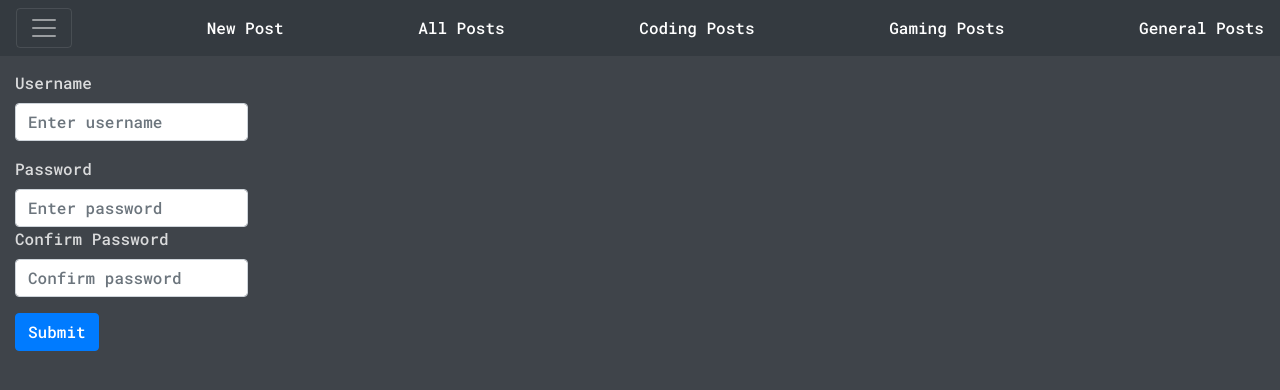
After one commit to scicluna/fakeforum, a Node server app: page /signup in a window 1280 px wide. The commit adds this page. Shown: the top 390 px of the page. Run offline with Node 20, Linux system fonts and the light colour scheme; some libraries are stand-ins or nearby versions.

Commit message:
Login and Signup forms created and routed

```diff
--- a/package.json
+++ b/package.json
@@ -23,9 +23,11 @@
     "nodemon": "^2.0.21"
   },
   "dependencies": {
+    "bcrypt": "^5.1.0",
     "dotenv": "^16.0.3",
     "express": "^4.18.2",
     "express-handlebars": "^7.0.1",
+    "express-session": "^1.17.3",
     "mysql2": "^3.1.2",
     "sequelize": "^6.29.0"
   }
--- a/public/css/main.css
+++ b/public/css/main.css
@@ -23,3 +23,11 @@ body {
 .postcard:nth-child(1){
     margin-top: 6px;
 }
+
+.loginform, .signupform{
+    display: flex;
+    flex-direction: column;
+    align-items: flex-start;
+    width:90%;
+    padding:15px;
+}
--- /dev/null
+++ b/routes/signup.js
@@ -0,0 +1,14 @@
+const router = require('express').Router();
+const {Post, Category, User} = require("../models/index")
+
+router.get('/', async (req, res)=>{
+    try {
+        if (!req.session.loggedIn) res.render('signupform')
+        else res.render('/allposts')
+    }
+    catch (err) {
+        res.json(err)
+    }
+})
+
+module.exports = router
--- a/seeds/seeds.js
+++ b/seeds/seeds.js
@@ -35,18 +35,23 @@ const { User } = require('../models');
 const userData = [
     {
         user_name: 'cooldude141',
+        password: '1234'
     },
     {
         user_name: 'XxXDevilXXxX',
+        password: '1234'
     },
     {
         user_name: 'Wario',
+        password: '1234'
     },
     {
         user_name: 'Dubdub',
+        password: '1234'
     },
     {
         user_name: 'Icestea23',
+        password: '1234'
     },
   ];
 const seedUsers = () => User.bulkCreate(userData);
--- a/server.js
+++ b/server.js
@@ -2,10 +2,20 @@ const express = require('express')
 const exphbs = require('express-handlebars');
 const path = require("path")
 const routes = require("./routes/index")
+const session = require('express-session');
 
 const sequelize = require("./connection/connection")
 const app = express()
 const hbs = exphbs.create({});
+
+// Set up sessions
+const sess = {
+    secret: 'Super secret secret',
+    resave: false,
+    saveUninitialized: true,
+  };
+
+  app.use(session(sess));
 
 const PORT = process.env.PORT || 3001
 
--- /dev/null
+++ b/views/signupform.handlebars
@@ -0,0 +1,13 @@
+<form class="signupform">
+  <div class="form-group">
+    <label for="username">Username</label>
+    <input type="email" class="form-control" id="username" aria-describedby="usernameHelp" placeholder="Enter username">
+  </div>
+  <div class="form-group">
+    <label for="exampleInputPassword1">Password</label>
+    <input type="password" class="form-control" id="exampleInputPassword1" placeholder="Enter password">
+    <label for="exampleInputPassword2">Confirm Password</label>
+    <input type="password" class="form-control" id="exampleInputPassword2" placeholder="Confirm password">
+  </div>
+  <button type="submit" class="btn btn-primary">Submit</button>
+</form>
```
Also changed, not shown: models/User.js (+20 -1 lines), routes/index.js (+9 -3 lines), routes/login.js (added, +14 -0 lines), routes/newpost.js (added, +15 -0 lines), views/loginform.handlebars (added, +12 -0 lines), views/partials/userinfo.handlebars (deleted).
